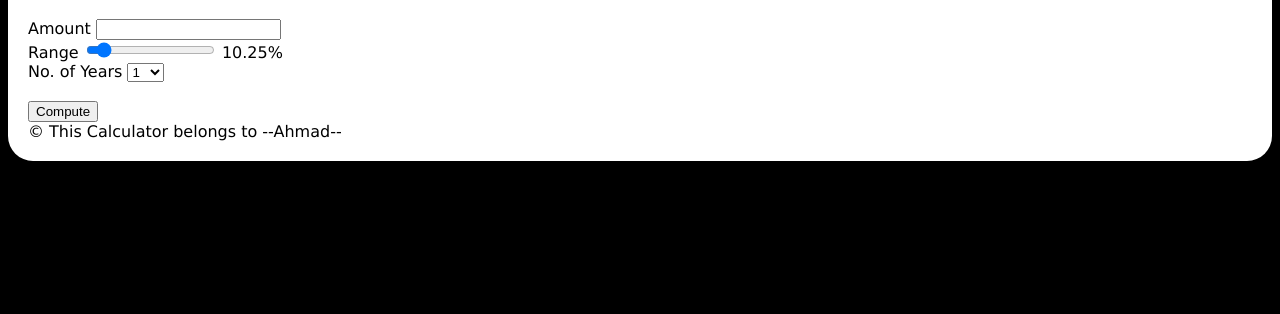
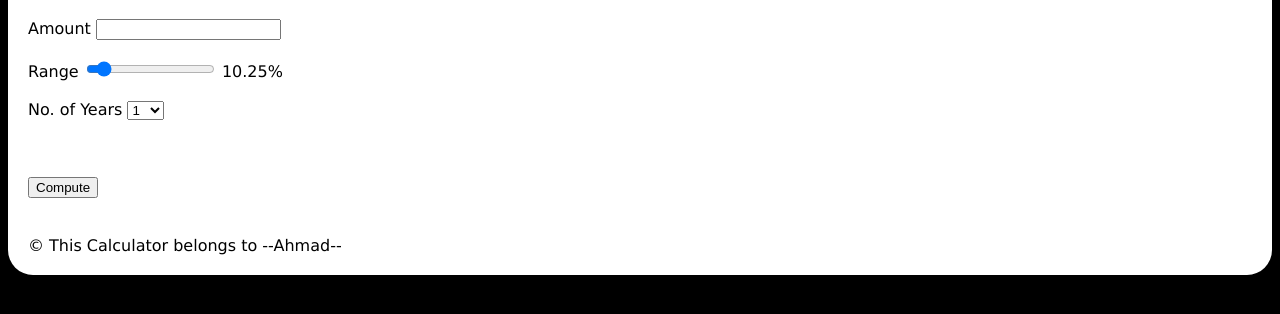
Before and after one commit to AmbTheM/Coursera-HTML-JS-CSS-Project, a plain HTML site: page index.html in a window 1280 px wide. Shown: the part 108-422 px from the top of the page. Drawn offline with Linux system fonts and the light colour scheme.

Commit message:
Add files via upload

```diff
--- a/index.html
+++ b/index.html
@@ -9,9 +9,9 @@
         <div class = "maindiv">
             <h1>Simple Interest Calculator</h1>
 
-            Amount <input type="number"  id="principal">  <br/>
+            Amount <input type="number"  id="principal">  <br/><br>
             Range <input type="range" id="rate" min="1" max="100" step ="0.25" value="10.25" class="slider" onchange="updateRate()">
-            <span id= "rate_val"> 10.25% </span> <br>
+            <span id= "rate_val"> 10.25% </span> <br><br>
             No. of Years <select id="years">
                 <option value="1">1</option>
                 <option value="2">2</option>
@@ -23,11 +23,11 @@
                 <option value="8">8</option>
                 <option value="9">9</option>
                 <option value="10">10</option>
-            </select> <br>
+            </select> <br><br>
             <span id="result">
-            </span><br>
+            </span><br><br>
 
-            <button onclick="validation()">Compute</button> <br>
+            <button onclick="validation()">Compute</button> <br><br><br>
 
             <footer>
                 &#169; This Calculator belongs to --Ahmad--
--- a/script.js
+++ b/script.js
@@ -6,7 +6,7 @@ function compute()
     var interest = (principal * years * rate) /100;
     var year = new Date().getFullYear()+parseInt(years);
     var amount = interest + principal;
-    document.getElementById("result").innerHTML="If you deposit "+principal+",\<br\>at an interest rate of "+rate+"%\<br\>You will receive an amount of "+amount+",\<br\>in the year "+year+"\<br\>";
+    document.getElementById("result").innerHTML="If you deposit <mark>"+principal+"</mark>,\<br\>at an interest rate of <mark>"+rate+"%</mark>\<br\>You will receive an amount of <mark>"+amount+"</mark>,\<br\>in the year <mark>"+year+"</mark>\<br\>";
 }
 
 function updateRate()
```
